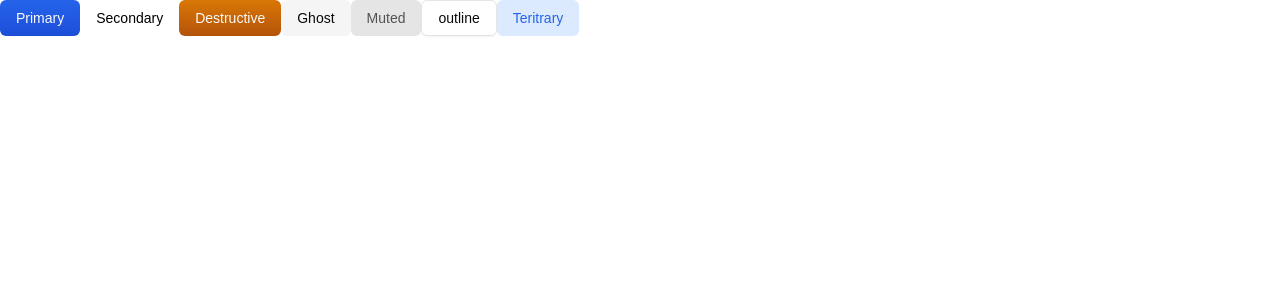
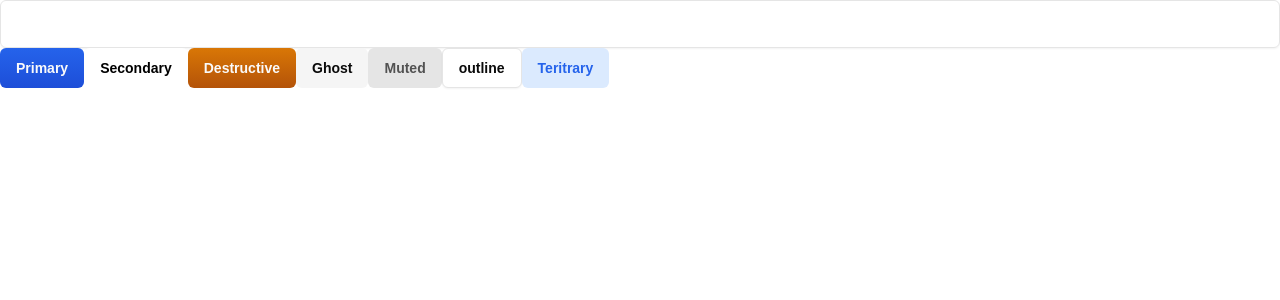
Before and after one commit to abhisek75/task-pilot, a Next.js app: page / in a window 1280 px wide. Shown: the top 300 px of the page. Built offline with nearby package versions, Linux system fonts and the light colour scheme.

Commit message:
02:lint error fix

```diff
--- a/src/app/page.tsx
+++ b/src/app/page.tsx
@@ -1,8 +1,10 @@
 import { Button } from "@/components/ui/button";
+import { Input } from "@/components/ui/input";
 
 export default function home() {
   return (
     <div className="">
+      <Input />
       <Button>
         Primary
         </Button>
@@ -21,7 +23,7 @@
         <Button variant ="outline">
         outline
         </Button>
-        <Button variant ="teritrary">
+        <Button variant ="teritary">
         Teritrary
         </Button>
     </div>
--- a/src/components/ui/button.tsx
+++ b/src/components/ui/button.tsx
@@ -5,7 +5,7 @@
 import { cn } from "@/lib/utils"
 
 const buttonVariants = cva(
-  "inline-flex items-center justify-center gap-2 whitespace-nowrap rounded-md text-sm font-medium transition-colors focus-visible:outline-none focus-visible:ring-1 focus-visible:ring-ring disabled:pointer-events-none disabled:opacity-50 [&_svg]:pointer-events-none [&_svg]:size-4 [&_svg]:shrink-0",
+  "inline-flex items-center justify-center gap-2 whitespace-nowrap rounded-md text-sm font-semibold transition-colors focus-visible:outline-none focus-visible:ring-1 focus-visible:ring-ring disabled:pointer-events-none disabled:bg-neutral-100 disabled:from-neutral-100 disabled:to-neutral-100 disbled:text-neutral-300 border-neutral-200 shadow-am",
   {
     variants: {
       variant: {
@@ -19,13 +19,14 @@
           "bg-white text-black hover:bg-neutral-100",
         ghost: "border-transparent shadow-none hover: bg-accent hover:text-accent-foreground",
         muted: "bg-neutral-200 text-neutral-600 hover:bg-neutral-200/80",
-        teritrary:"bg-blue-100 text-blue-600 border-transparent hover:bg-blue-200 shadow-none",
+        teritary:"bg-blue-100 text-blue-600 border-transparent hover:bg-blue-200 shadow-none",
       },
       size: {
-        default: "h-9 px-4 py-2",
-        sm: "h-8 rounded-md px-3 text-xs",
-        lg: "h-10 rounded-md px-8",
-        icon: "h-9 w-9",
+        default: "h-10 px-4 py-2",
+        sm: "h-8 rounded-md px-3",
+        xs:"h-7 rounded-md px-2 text-xs",
+        lg: "h-12 rounded-md px-8",
+        icon: "h-8 w-8",
       },
     },
     defaultVariants: {
--- a/src/components/ui/input.tsx
+++ b/src/components/ui/input.tsx
@@ -8,7 +8,7 @@
       <input
         type={type}
         className={cn(
-          "flex h-9 w-full rounded-md border border-input bg-transparent px-3 py-1 text-base shadow-sm transition-colors file:border-0 file:bg-transparent file:text-sm file:font-medium file:text-foreground placeholder:text-muted-foreground focus-visible:outline-none focus-visible:ring-1 focus-visible:ring-ring disabled:cursor-not-allowed disabled:opacity-50 md:text-sm",
+          "flex h-12 w-full rounded-md border border-input bg-transparent px-3 py-1 text-base shadow-sm transition-colors file:border-0 file:bg-transparent file:text-sm file:font-medium file:text-foreground placeholder:text-muted-foreground focus-visible:outline-none focus-visible:ring-1 focus-visible:ring-ring disabled:cursor-not-allowed disabled:opacity-50 md:text-sm",
           className
         )}
         ref={ref}
--- a/src/components/ui/select.tsx
+++ b/src/components/ui/select.tsx
@@ -19,7 +19,7 @@
   <SelectPrimitive.Trigger
     ref={ref}
     className={cn(
-      "flex h-9 w-full items-center justify-between whitespace-nowrap rounded-md border border-input bg-transparent px-3 py-2 text-sm shadow-sm ring-offset-background data-[placeholder]:text-muted-foreground focus:outline-none focus:ring-1 focus:ring-ring disabled:cursor-not-allowed disabled:opacity-50 [&>span]:line-clamp-1",
+      "flex h-12 w-full items-center justify-between whitespace-nowrap rounded-md border border-input bg-transparent px-3 py-2 text-sm shadow-sm ring-offset-background data-[placeholder]:text-muted-foreground focus:outline-none focus:ring-1 focus:ring-ring disabled:cursor-not-allowed disabled:opacity-50 [&>span]:line-clamp-1",
       className
     )}
     {...props}
```
Also changed, not shown: 1 other file (tests, documents, lock files or other folders).
